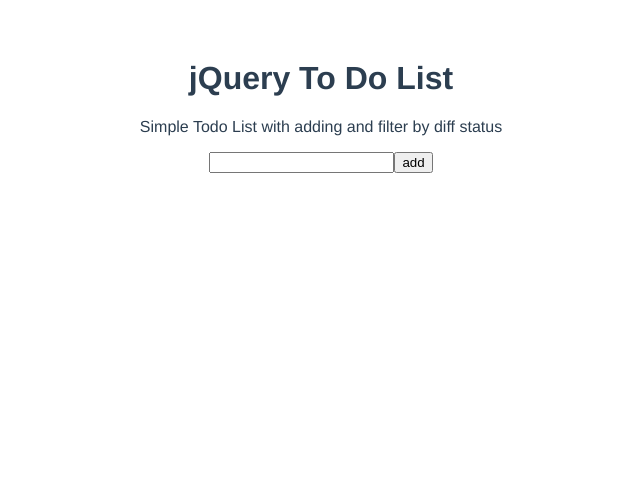
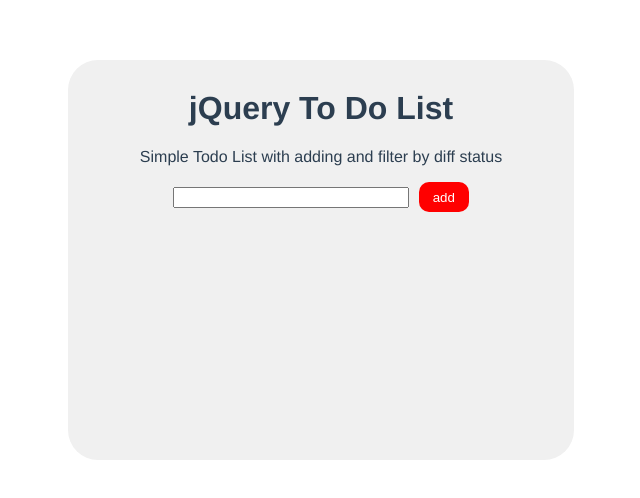
Before and after one commit to yenight/TodoList, a Vue app: page / in a window 1280 px wide. Shown: the top 498 px of the page, without its empty margins (319-959 px from the left). Built offline with nearby package versions, Linux system fonts and the light colour scheme.

Commit message:
[feat add css style]

```diff
--- a/src/assets/css/publicStyle.css
+++ b/src/assets/css/publicStyle.css
@@ -1,26 +1,26 @@
-/*.mainBox {*/
-    /*margin: 0 auto;*/
-    /*width: 40%;*/
-    /*height: 400px;*/
-    /*background-color: #F0F0F0;*/
-    /*border: 1px;*/
-    /*border-radius: 30px;*/
-/*}*/
+.mainBox {
+    margin: 0 auto;
+    width: 40%;
+    height: 400px;
+    background-color: #F0F0F0;
+    border: 1px;
+    border-radius: 30px;
+}
 
-/*.mainBox h1 {*/
-    /*padding-top: 30px;*/
-/*}*/
+.mainBox h1 {
+    padding-top: 30px;
+}
 
-/*.mainBox button {*/
-    /*margin-left: 10px;*/
-    /*border: 1px;*/
-    /*border-radius: 10px;*/
-    /*background-color: red;*/
-    /*height: 30px;*/
-    /*width: 50px;*/
-    /*color: white;*/
-/*}*/
+.mainBox button {
+    margin-left: 10px;
+    border: 1px;
+    border-radius: 10px;
+    background-color: red;
+    height: 30px;
+    width: 50px;
+    color: white;
+}
 
-/*.mainBox input {*/
-    /*width: 45%;*/
-/*}*/
+.mainBox input {
+    width: 45%;
+}
```
